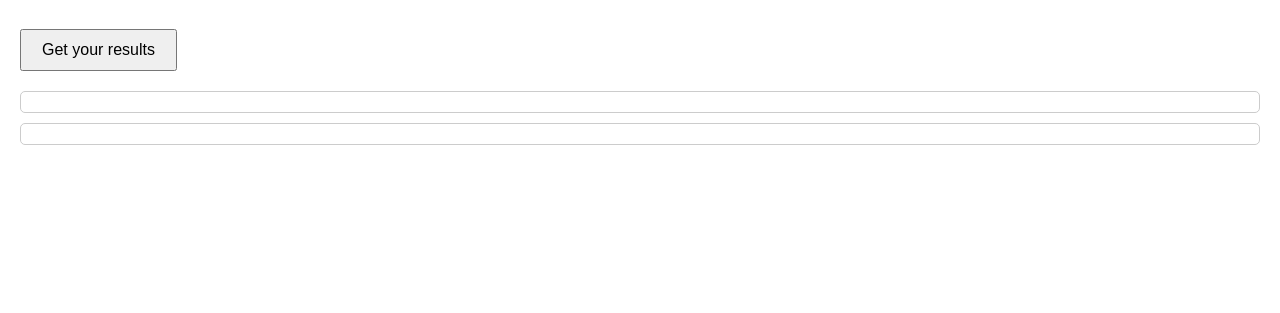
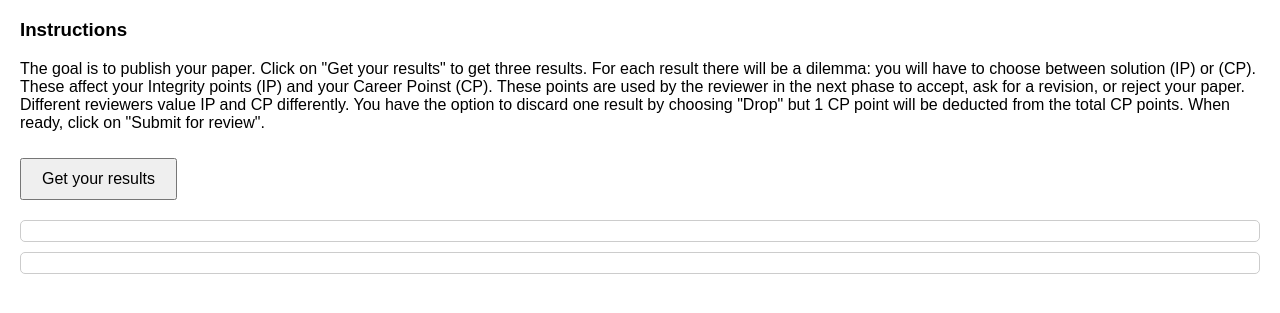
Before and after one commit to stefanocoretta/qrp, a plain HTML site: page index.html in a window 1280 px wide. Shown: the part 61-374 px from the top of the page. Drawn offline with Linux system fonts and the light colour scheme.

Commit message:
add instructions

```diff
--- a/index.html
+++ b/index.html
@@ -28,6 +28,8 @@
 <div id="revisionMessage"></div>
 
 <div id="phase1">
+  <h3>Instructions</h3>
+  <p>The goal is to publish your paper. Click on "Get your results" to get three results. For each result there will be a dilemma: you will have to choose between solution (IP) or (CP). These affect your Integrity points (IP) and your Career Poinst (CP). These points are used by the reviewer in the next phase to accept, ask for a revision, or reject your paper. Different reviewers value IP and CP differently. You have the option to discard one result by choosing "Drop" but 1 CP point will be deducted from the total CP points. When ready, click on "Submit for review".</p>
   <button id="phase1Btn">Get your results</button>
   <div id="phase1Output" class="output"></div>
   <button id="submitChoices" style="display:none;">Submit for review</button>
```
